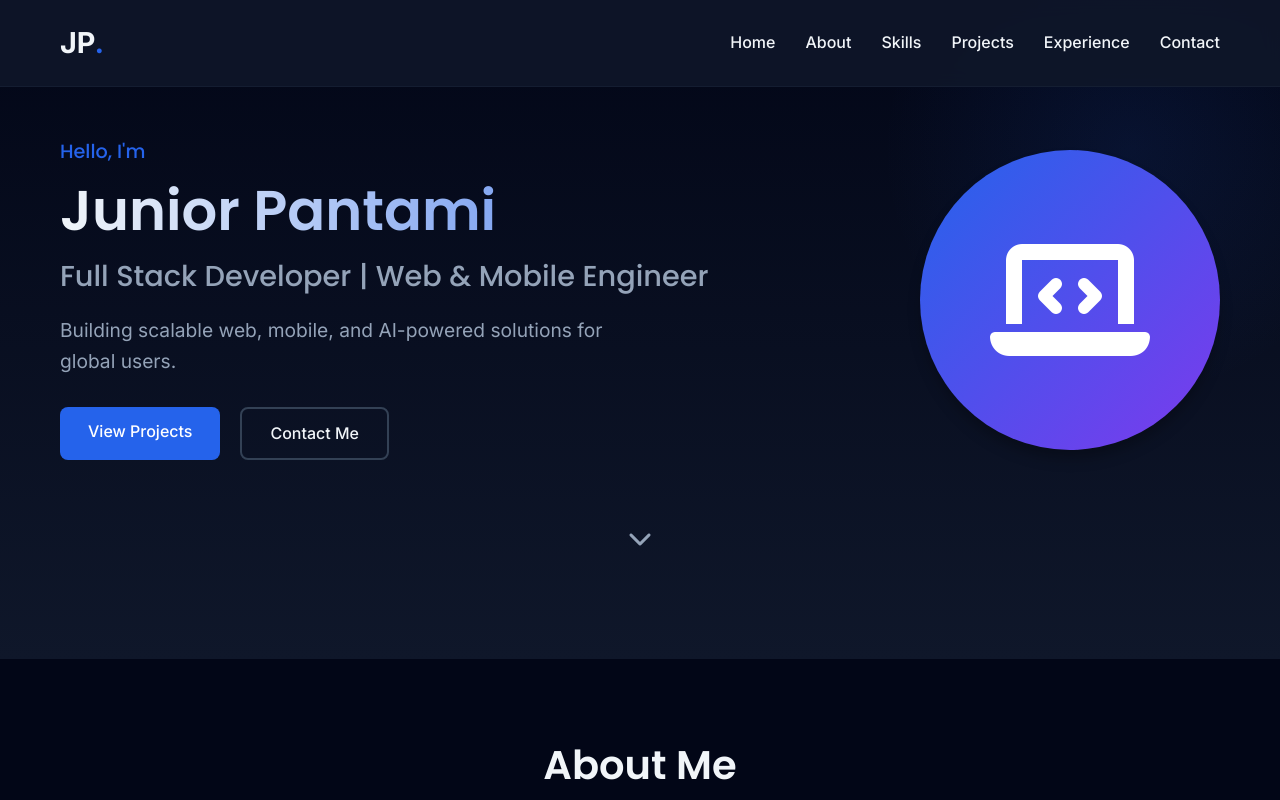
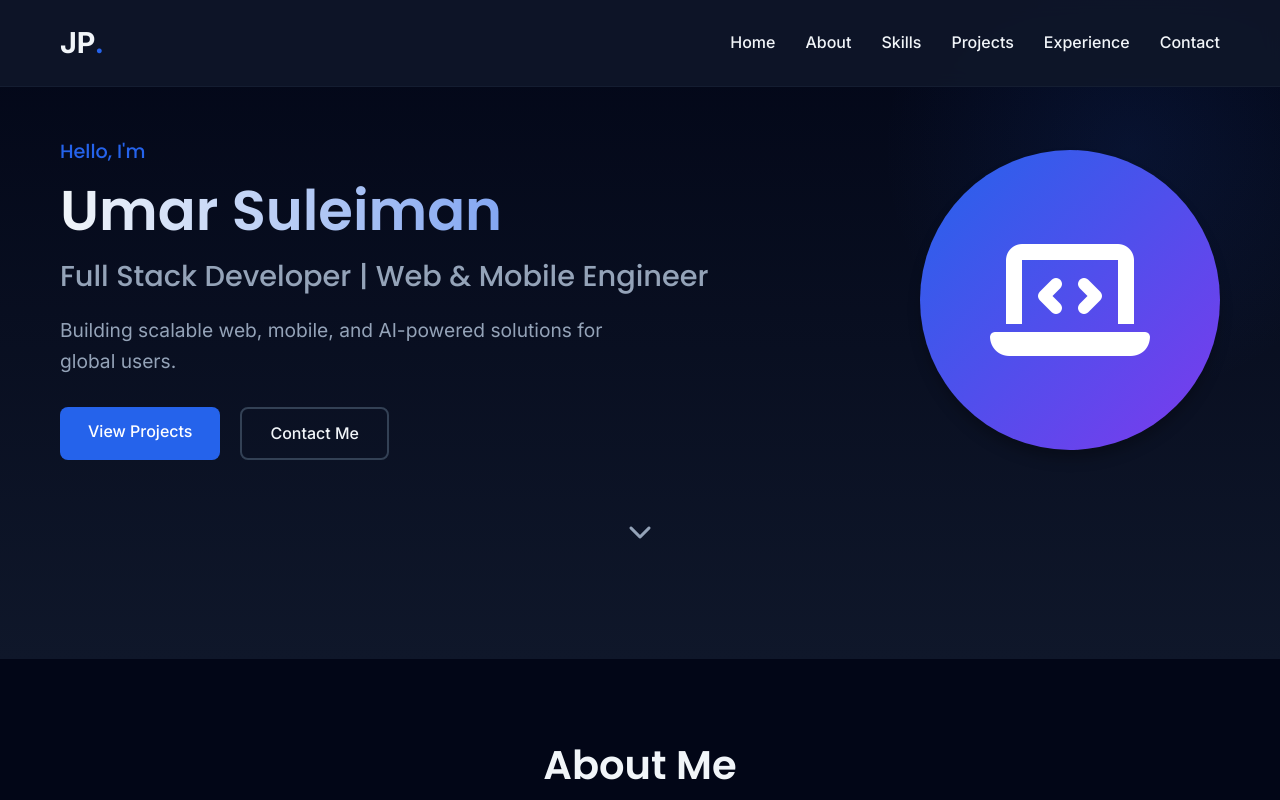
Before and after one commit to juniorpantami001/juniorpantami001.github.io, a plain HTML site: page index.html in a window 1280 px wide. Shown: the top 800 px of the page. Drawn offline with Linux system fonts and the light colour scheme; files that its build step writes are made by us from their sources.

Commit message:
Update name and stylesheet/script paths in index.html

```diff
--- a/index.html
+++ b/index.html
@@ -5,7 +5,7 @@
     <meta name="viewport" content="width=device-width, initial-scale=1.0">
     <title>Junior Pantami | Full Stack Developer</title>
     <meta name="description" content="Full Stack Developer with 5+ years experience building scalable web, mobile, and AI-powered solutions for global users.">
-    <link rel="stylesheet" href="css/style.css">
+    <link rel="stylesheet" href="style.css">
     <link rel="stylesheet" href="https://cdnjs.cloudflare.com/ajax/libs/font-awesome/6.4.0/css/all.min.css">
     <link rel="preconnect" href="https://fonts.googleapis.com">
     <link rel="preconnect" href="https://fonts.gstatic.com" crossorigin>
@@ -41,7 +41,7 @@
             <div class="hero-content">
                 <div class="hero-text">
                     <h4 class="greeting">Hello, I'm</h4>
-                    <h1 class="hero-title">Junior Pantami</h1>
+                    <h1 class="hero-title">Umar Suleiman</h1>
                     <h2 class="hero-subtitle">Full Stack Developer | Web & Mobile Engineer</h2>
                     <p class="hero-tagline">Building scalable web, mobile, and AI-powered solutions for global users.</p>
                     <div class="hero-buttons">
@@ -383,6 +383,6 @@
         <i class="fas fa-chevron-up"></i>
     </button>
 
-    <script src="js/script.js"></script>
+    <script src="script.js"></script>
 </body>
 </html>
```
